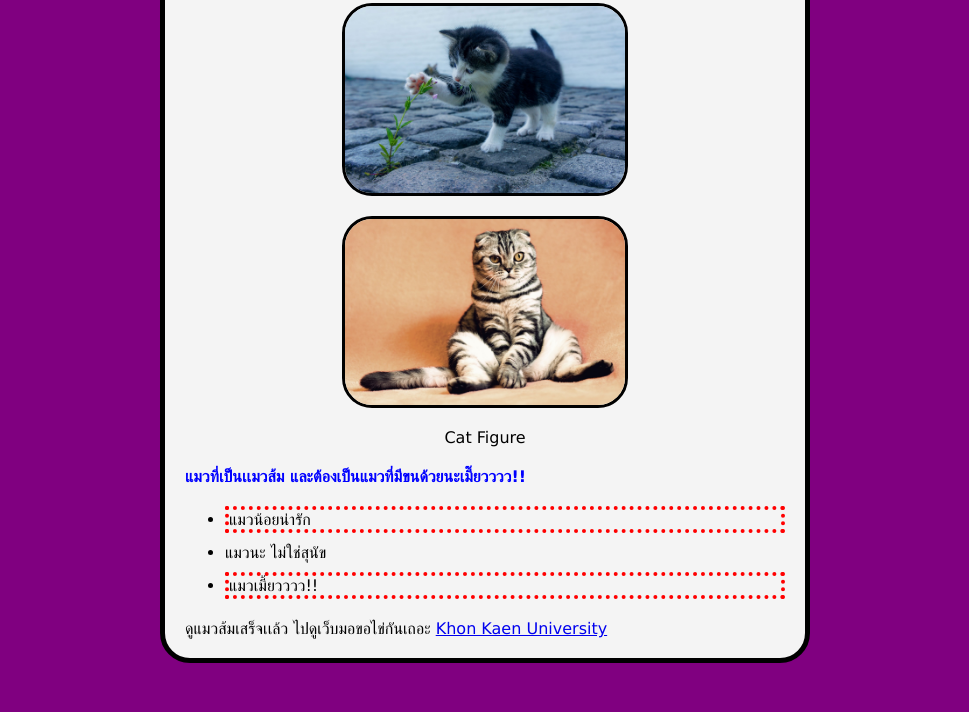
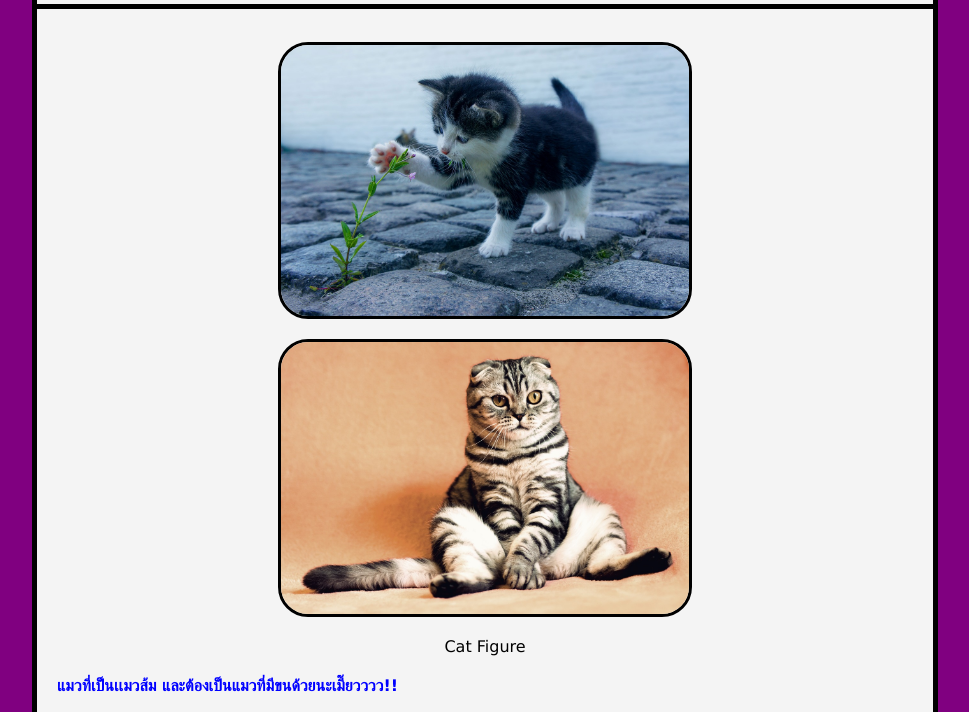
Before and after one commit to Weerasak001/Weerasak001.github.io, a plain HTML site: page index.html in a window 1280 px wide. Shown: the part 139-851 px from the top of the page, without its empty margins (155-1124 px from the left). Before the commit the page ends 802 px from the top, so only its background shows below. Drawn offline with Linux system fonts and the light colour scheme.

Commit message:
lab4-ex2

```diff
--- a/styles/style.css
+++ b/styles/style.css
@@ -4,14 +4,17 @@ body{
     background-color: purple;
     padding: 0;
     margin: 0;
+    display: flex;
+    justify-content: space-around;
 }
 /*content style*/
 section{
-    margin: 0 auto;
-    width: 50%;
+    margin-top: 3%;
+    margin-bottom: 3%;
+    width: 70%;
     background-color: #f4f4f4;
     border: rgb(0, 0, 0) solid 5px;
-    border-radius: 30px;
+    border-radius: 10px;
 }
 /*h1 style for all header*/
 h1{
```
